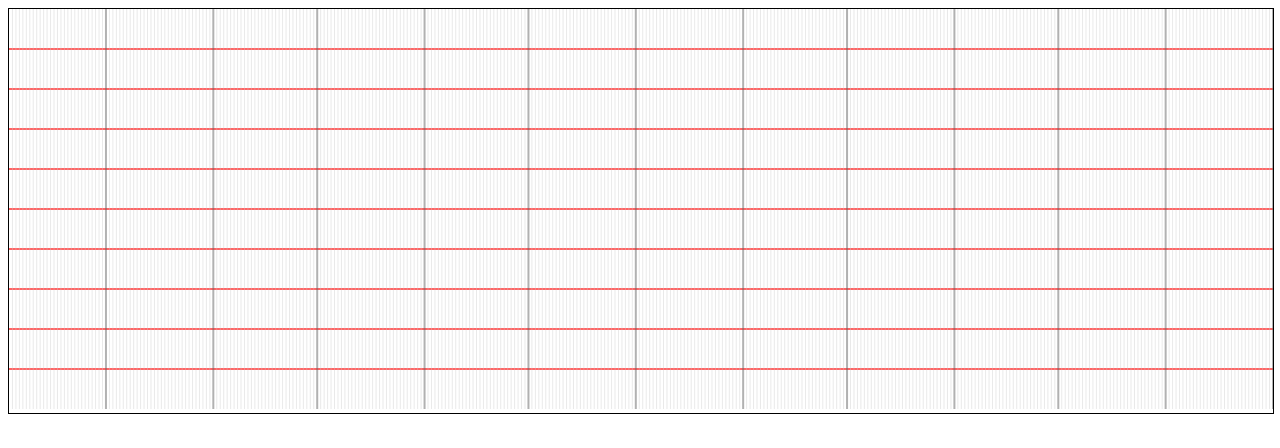
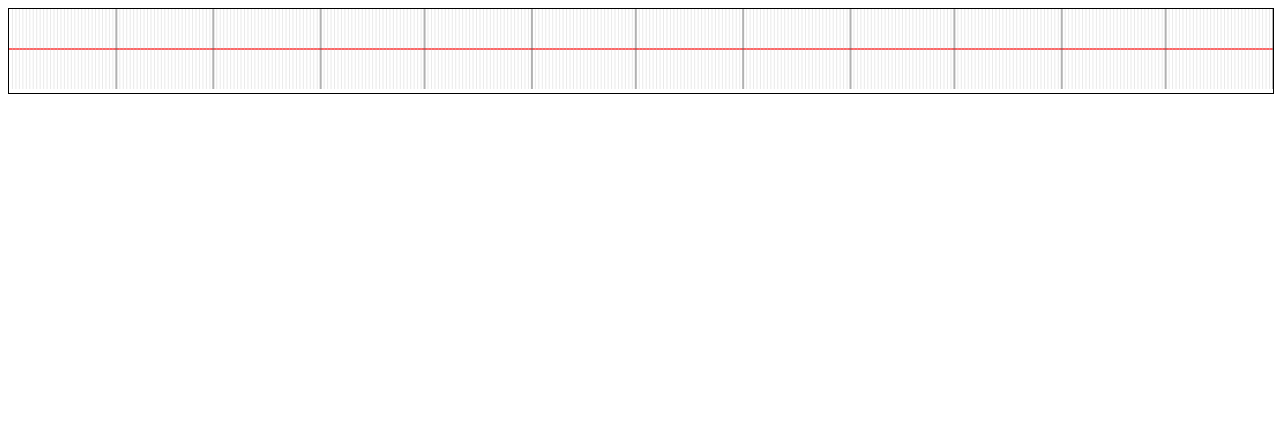
Before and after one commit to mrobinson/blockpuzzle, a plain HTML site: page index.html in a window 1280 px wide. Drawn offline with Linux system fonts and the light colour scheme.

Commit message:
Allow passing in data to define the Tracks
The data format is pretty simple now and will probably change as time
goes along.

```diff
--- a/blockpuzzle.js
+++ b/blockpuzzle.js
@@ -59,7 +59,16 @@ var BlockPuzzle = {
         self.element = null;
     },
 
-    Track: function() {
+    Reservation: function(name, start, end) {
+        var self = this;
+        self.name = name;
+
+        // Normalize dates to all be at midnight.
+        self.start = new Date(start.getFullYear(), start.getMonth(), start.getDate(), 0, 0, 0, 0);
+        self.end = new Date(end.getFullYear(), end.getMonth(), end.getDate(), 0, 0, 0, 0);
+    },
+
+    Track: function(name) {
         this.getElement = function() {
             return self.getLine().getElement();
         };
@@ -75,8 +84,14 @@ var BlockPuzzle = {
             return self.line;
         }
 
+        this.addReservation = function(reservation) {
+            this.reservations.push(reservation);
+        }
+
         var self = this;
+        this.name = name;
         this.line = null;
+        this.reservations = [];
     },
 
     Canvas: function(elementName) {
@@ -89,7 +104,7 @@ var BlockPuzzle = {
                 return;
             }
 
-            self.height = self.trackHeight * self.numberOfTracks;
+            self.height = self.trackHeight * self.tracks.length;
             self.width = self.parentElement.clientWidth;
             self.dayWidth = self.width / self.dates.length;
 
@@ -126,15 +141,52 @@ var BlockPuzzle = {
             }
         }
 
-        this.setDates = function(startDate, endDate) {
-            self.startDate = startDate;
-            self.endDate = endDate;
+        this.addTrack = function(track) {
+            self.element.appendChild(track.getElement());
+            self.tracks.push(track);
+        }
+
+        this.calculateStartAndEndDates = function(data) {
+            self.startDate = null;
+            self.endDate = null;
+
+            for (var i = 0; i < self.tracks.length; i++) {
+                var reservations = self.tracks[i].reservations;
+                for (var j = 0; j < reservations.length; j++) {
+                    var reservation = reservations[j];
+
+                    if (self.startDate === null || self.startDate > reservation.startDate) {
+                        self.startDate =
+                            new Date(reservation.start.getFullYear(), 0, 1, 0, 0, 0, 0);
+                    }
+
+                    if (self.endDate === null || self.endDate < reservation.endDate) {
+                        self.endDate =
+                            new Date(reservation.end.getFullYear(), 11, 31, 0, 0, 0, 0);
+                    }
+                }
+            }
+
             self.fillDatesArray();
 
             for (var i = 0; i < self.dates.length; i++) {
                 self.element.appendChild(self.dates[i].getElement());
             }
+        }
 
+        this.setData = function(data) {
+            for (var i = 0; i < data.length; i++) {
+                var track = new BlockPuzzle.Track(data[i].name);
+                for (var j = 0; j < data[i].reservations.length; j++) {
+                    var reservation = data[i].reservations[j];
+                    track.addReservation(new BlockPuzzle.Reservation(reservation[0],
+                                                                     reservation[1],
+                                                                     reservation[2]));
+                }
+                self.addTrack(track);
+            }
+
+            self.calculateStartAndEndDates();
             self.handleSizeChange();
         }
 
@@ -143,21 +195,7 @@ var BlockPuzzle = {
         self.element = document.createElementNS("http://www.w3.org/2000/svg", "svg");
 
         self.trackHeight = 40;
-        self.numberOfTracks = 10;
-        self.dayLines = [];
-        self.weekLines = [];
-
         self.tracks = [];
-        for (var i = 0; i < self.numberOfTracks; i++) {
-            var track = new BlockPuzzle.Track();
-            self.element.appendChild(track.getElement());
-            self.tracks.push(track);
-        }
-
-        self.setDates(new Date(2014, 1, 1, 0, 0, 0, 0),
-                      new Date(2014, 12, 31, 0, 0, 0, 0));
-
-        self.handleSizeChange();
 
         self.parentElement.appendChild(this.element);
 
--- a/index.html
+++ b/index.html
@@ -7,6 +7,23 @@
 <div id="canvas" style="width: 100%; border: 1px solid black;"></div>
     <script>
     var canvas = new BlockPuzzle.Canvas("canvas");
+    canvas.setData(
+        [
+            {
+                'name': 'Person1',
+                'reservations': [
+                    ['Project1', new Date(2014, 6, 1, 0, 0, 0, 0), new Date(2014, 8, 30, 0, 0, 0, 0)],
+                    ['Project2', new Date(2014, 7, 1, 0, 0, 0, 0), new Date(2014, 8, 30, 0, 0, 0, 0)],
+                ]
+            },
+            {
+                'name': 'Person2',
+                'reservations': [
+                    ['Project3', new Date(2014, 2, 12, 0, 0, 0, 0), new Date(2014, 8, 30, 0, 0, 0, 0)],
+                    ['Project4', new Date(2014, 7, 1, 0, 0, 0, 0), new Date(2014, 11, 6, 0, 0, 0, 0)],
+                ]
+            }
+        ]);
     </script>
 </body>
 <html>
```
